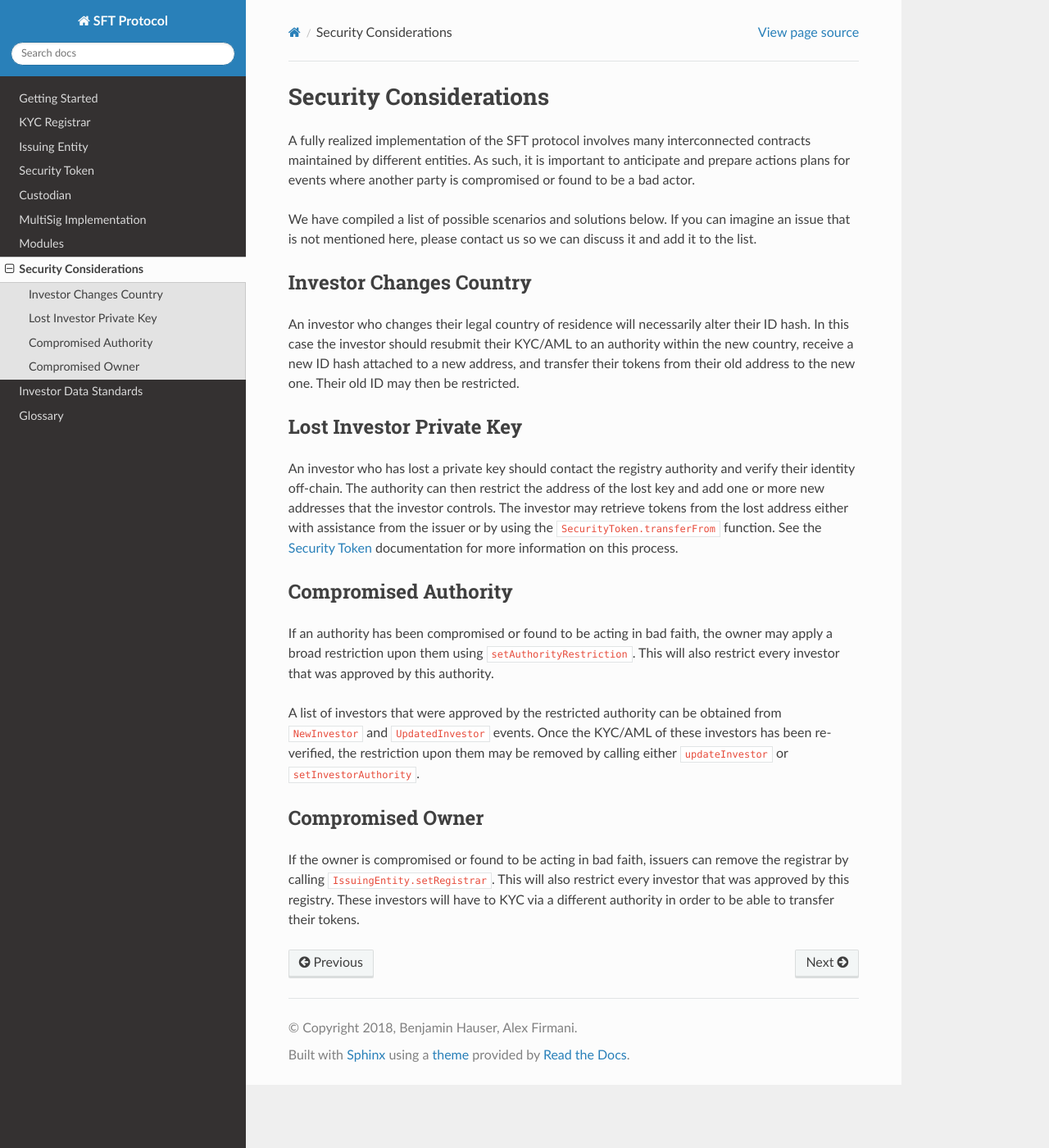
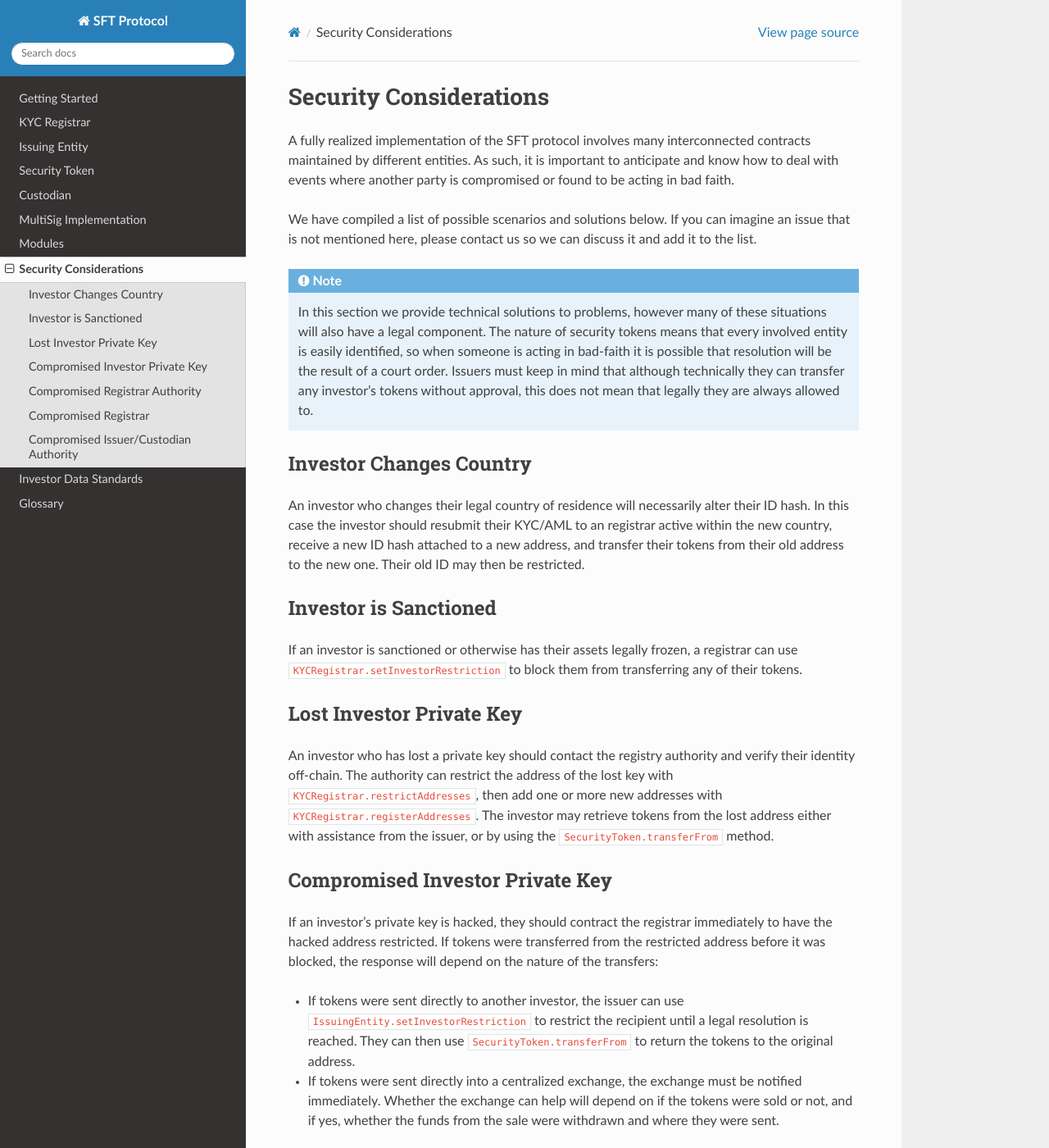
Before and after one commit to zerolawtech/SFT-Protocol, a Sphinx documentation site: the page built from docs/security-considerations.rst, in a window 1280 px wide and 1400 px high. Shown: the whole window at 82% size. Built offline with Sphinx 7.4.7 and the Read the Docs theme 2.0.0, drawn with Linux system fonts in a browser that asks for light colours; some of the changed text lies outside the part shown.

Commit message:
security-considerations wip

```diff
--- a/docs/index.rst
+++ b/docs/index.rst
@@ -51,12 +51,12 @@
 Source Code
 ===========
 
-The SFT Protocol is open source. You can view the code on `github <https://github.com/SFT-Protocol/security-token>`__.
+The SFT Protocol is open source. You can view the code on `GitHub <https://github.com/SFT-Protocol/security-token>`__.
 
 Testing and Deployment
 ======================
 
-Unit testing and deployment of this project is performed with `brownie <https://github.com/iamdefinitelyahuman/brownie>`__.
+Unit testing and deployment of this project is performed with `Brownie <https://github.com/iamdefinitelyahuman/brownie>`__.
 
 License
 =======
--- a/docs/security-considerations.rst
+++ b/docs/security-considerations.rst
@@ -4,28 +4,50 @@
 Security Considerations
 #######################
 
-A fully realized implementation of the SFT protocol involves many interconnected contracts maintained by different entities. As such, it is important to anticipate and prepare actions plans for events where another party is compromised or found to be a bad actor.
+A fully realized implementation of the SFT protocol involves many interconnected contracts maintained by different entities. As such, it is important to anticipate and know how to deal with events where another party is compromised or found to be acting in bad faith.
 
 We have compiled a list of possible scenarios and solutions below. If you can imagine an issue that is not mentioned here, please contact us so we can discuss it and add it to the list.
 
+.. note:: In this section we provide technical solutions to problems, however many of these situations will also have a legal component. The nature of security tokens means that every involved entity is easily identified, so when someone is acting in bad-faith it is possible that resolution will be the result of a court order. Issuers must keep in mind that although technically they can transfer any investor's tokens without approval, this does not mean that legally they are always allowed to.
+
 Investor Changes Country
-========================
+------------------------
 
-An investor who changes their legal country of residence will necessarily alter their ID hash. In this case the investor should resubmit their KYC/AML to an authority within the new country, receive a new ID hash attached to a new address, and transfer their tokens from their old address to the new one. Their old ID may then be restricted.
+An investor who changes their legal country of residence will necessarily alter their ID hash. In this case the investor should resubmit their KYC/AML to an registrar active within the new country, receive a new ID hash attached to a new address, and transfer their tokens from their old address to the new one. Their old ID may then be restricted.
+
+Investor is Sanctioned
+----------------------
+If an investor is sanctioned or otherwise has their assets legally frozen, a registrar can use ``KYCRegistrar.setInvestorRestriction`` to block them from transferring any of their tokens.
 
 Lost Investor Private Key
-=========================
+-------------------------
 
-An investor who has lost a private key should contact the registry authority and verify their identity off-chain. The authority can then restrict the address of the lost key and add one or more new addresses that the investor controls. The investor may retrieve tokens from the lost address either with assistance from the issuer or by using the ``SecurityToken.transferFrom`` function. See the :ref:`security-token` documentation for more information on this process.
+An investor who has lost a private key should contact the registry authority and verify their identity off-chain. The authority can restrict the address of the lost key with ``KYCRegistrar.restrictAddresses``, then add one or more new addresses with ``KYCRegistrar.registerAddresses``. The investor may retrieve tokens from the lost address either with assistance from the issuer, or by using the ``SecurityToken.transferFrom`` method.
 
-Compromised Authority
-=====================
+Compromised Investor Private Key
+--------------------------------
 
-If an authority has been compromised or found to be acting in bad faith, the owner may apply a broad restriction upon them using ``setAuthorityRestriction``. This will also restrict every investor that was approved by this authority.
+If an investor's private key is hacked, they should contract the registrar immediately to have the hacked address restricted. If tokens were transferred from the restricted address before it was blocked, the response will depend on the nature of the transfers:
 
-A list of investors that were approved by the restricted authority can be obtained from ``NewInvestor`` and ``UpdatedInvestor`` events. Once the KYC/AML of these investors has been re-verified, the restriction upon them may be removed by calling either ``updateInvestor`` or ``setInvestorAuthority``.
+* If tokens were sent directly to another investor, the issuer can use ``IssuingEntity.setInvestorRestriction`` to restrict the recipient until a legal resolution is reached. They can then use ``SecurityToken.transferFrom`` to return the tokens to the original address.
 
-Compromised Owner
-=================
+* If tokens were sent directly into a centralized exchange, the exchange must be notified immediately. Whether the exchange can help will depend on if the tokens were sold or not, and if yes, whether the funds from the sale were withdrawn and where they were sent.
 
-If the owner is compromised or found to be acting in bad faith, issuers can remove the registrar by calling ``IssuingEntity.setRegistrar``. This will also restrict every investor that was approved by this registry. These investors will have to KYC via a different authority in order to be able to transfer their tokens.
+Compromised Registrar Authority
+-------------------------------
+
+If a registrar authority has been hacked or found to be acting in bad faith, the owner of the registrar may apply a broad restriction upon them using ``setAuthorityRestriction``. This will also restrict every investor that was approved by this authority.
+
+A list of investors that were approved by the restricted authority can be obtained from ``NewInvestor`` and ``UpdatedInvestor`` events. Once the KYC/AML of these investors has been re-verified, the restriction upon them may be removed by calling either ``KYCRegistrar.updateInvestor`` or ``KYCRegistrar.setInvestorAuthority``.
+
+Compromised Registrar
+---------------------
+
+In a case where a registrar contract is so thoroughly compromised that an issuer deems it can no longer be trusted, the issuer can remove the registrar by calling ``IssuingEntity.setRegistrar``. This will also restrict every investor that was approved by this registry. These investors will have to KYC via a different registrar in order to be able to transfer their tokens.
+
+Compromised Issuer/Custodian Authority
+--------------------------------------
+
+If an IssungEntity or Custodian authority is hacked or found to be acting in bad faith, the owner can restrict the authority using ``IssuingEntity.setAuthorityApprovedUntil``. Further actions will depend on the severity of the actions performed by the compromised account prior to it being frozen.
+
+This situation can be mitigated agiainst with multi-sig requirements, method permissioning, and temporary approval to authorities.
```
